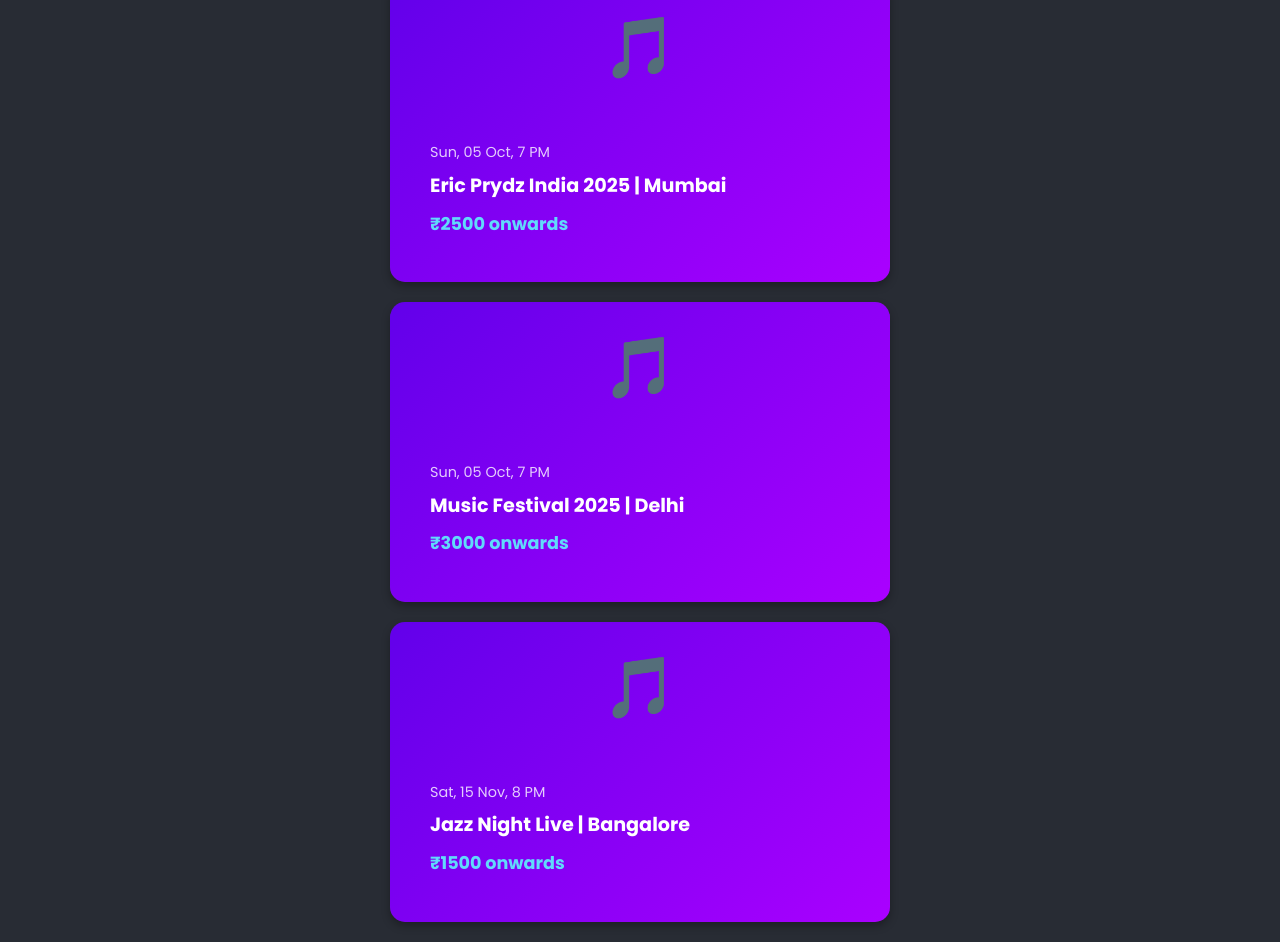
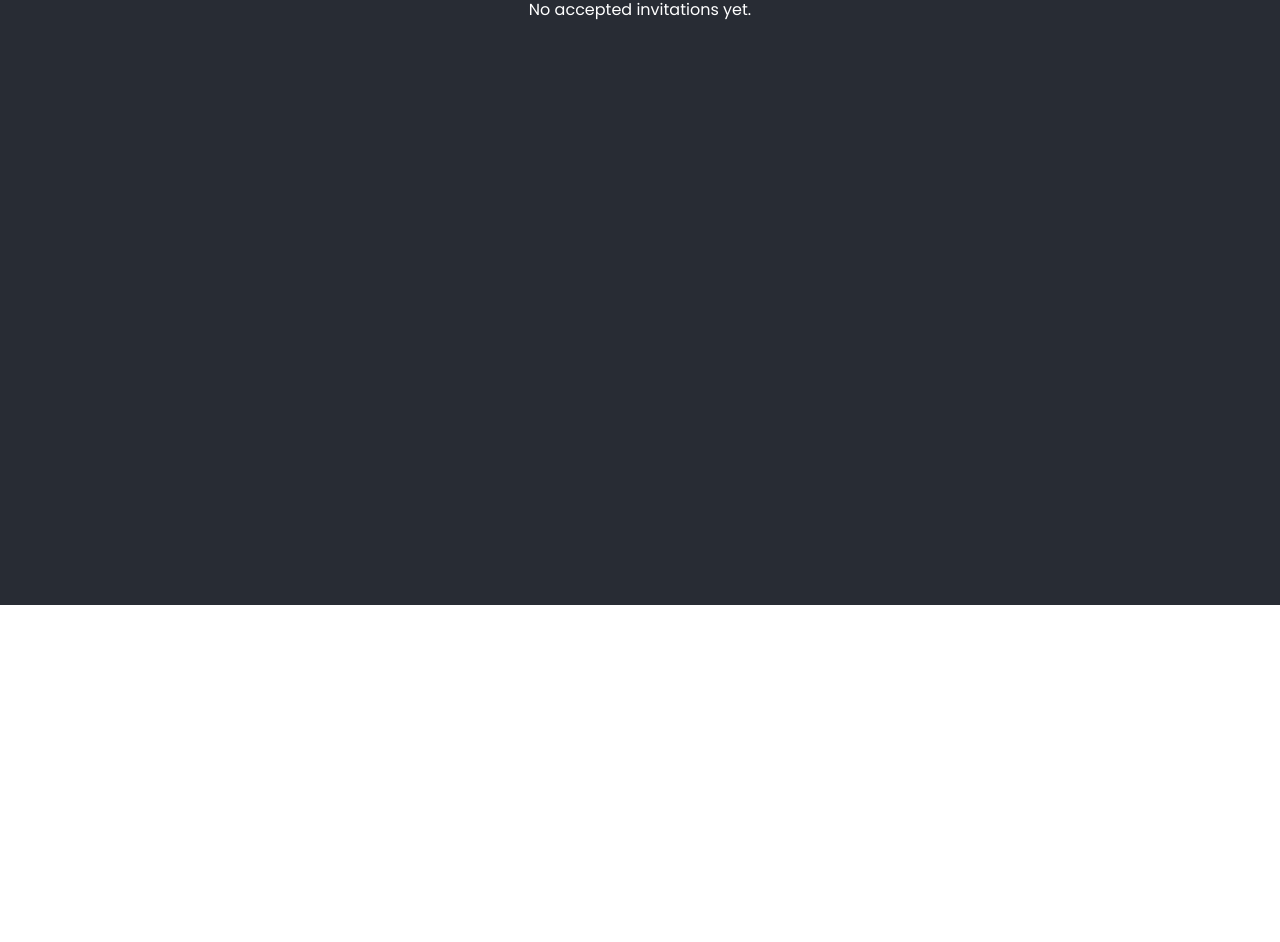
Before and after one commit to MR-HarshMeshram/invitef, a React (Vite) app: page /invited in a window 1280 px wide. Shown: the part 195-1137 px from the top of the page. After the commit the page ends 800 px from the top, so only its background shows below. Built offline with nearby package versions, Linux system fonts and the light colour scheme.

Commit message:
working on accept button

```diff
--- a/src/HomeDisplay.jsx
+++ b/src/HomeDisplay.jsx
@@ -2,7 +2,7 @@
 import { useNavigate } from 'react-router-dom';
 import './InvitationDisplay.css'; // Reuse the existing CSS for styling
 
-function HomeDisplay({ invitation, loggedInUserEmail, handleGalleryClick, handleUploadClick, handleShareClick, handleDeleteClick, handleAcceptClick, handleDeclineClick }) {
+function HomeDisplay({ invitation, loggedInUserEmail, handleGalleryClick, handleUploadClick, handleShareClick, handleDeleteClick, handleAcceptClick, handleDeclineClick, hasAccepted }) {
   const navigate = useNavigate();
 
   if (!invitation) {
@@ -36,7 +36,9 @@
           )}
         </p>
         <div className="card-actions">
-          <button className="action-button gallery-button" onClick={handleGalleryClick}>Gallery</button>
+          {hasAccepted && (
+            <button className="action-button gallery-button" onClick={handleGalleryClick}>Gallery</button>
+          )}
           {loggedInUserEmail === invitation.createdByEmail && (
             <button className="action-button upload-button" onClick={handleUploadClick}>Upload</button>
           )}
--- a/src/InvitationDisplay.jsx
+++ b/src/InvitationDisplay.jsx
@@ -13,6 +13,7 @@
   const [error, setError] = useState(null); // Add error state
   const [showLoginPopup, setShowLoginPopup] = useState(false); // New state for login pop-up
   const [loggedInUserEmail, setLoggedInUserEmail] = useState(localStorage.getItem('userEmail')); // Get logged in user's email
+  const [hasAccepted, setHasAccepted] = useState(false); // New state to track if invitation has been accepted
 
   // Memoized function to fetch invitation details
   const fetchInvitation = React.useCallback(async () => {
@@ -161,7 +162,9 @@
         }
 
         alert('Invitation accepted!');
-        navigate('/home'); // Or to an 'invited' tab/page
+        setHasAccepted(true); // Set hasAccepted to true upon successful acceptance
+        // Navigate to the 'invited' page/tab and pass the accepted invitation
+        navigate('/invited', { state: { acceptedInvitation: invitation } });
       } catch (error) {
         console.error('Error accepting invitation:', error);
         alert(`Error: ${error.message}`);
@@ -215,6 +218,7 @@
             handleDeleteClick={handleDeleteClick}
             handleAcceptClick={handleAcceptClick}
             handleDeclineClick={handleDeclineClick}
+            hasAccepted={hasAccepted} // Pass the new state here
           />
         </div>
       )}
--- a/src/Invited.jsx
+++ b/src/Invited.jsx
@@ -1,44 +1,65 @@
-import React from 'react';
-import { useNavigate } from 'react-router-dom';
+import React, { useEffect, useState } from 'react';
+import { useLocation, useNavigate } from 'react-router-dom';
 import './Invited.css';
 
 function Invited() {
   const navigate = useNavigate();
+  const location = useLocation();
+  const [acceptedInvitations, setAcceptedInvitations] = useState([]);
 
-  const handleCardClick = () => {
-    navigate('/event-gallery');
+  useEffect(() => {
+    // Load existing accepted invitations from local storage on component mount
+    const storedInvitations = JSON.parse(localStorage.getItem('acceptedInvitations')) || [];
+    setAcceptedInvitations(storedInvitations);
+
+    // Check if there's a new accepted invitation from navigation state
+    if (location.state?.acceptedInvitation) {
+      const newInvitation = location.state.acceptedInvitation;
+      const isAlreadyAdded = storedInvitations.some(inv => inv._id === newInvitation._id);
+
+      if (!isAlreadyAdded) {
+        const updatedInvitations = [...storedInvitations, newInvitation];
+        localStorage.setItem('acceptedInvitations', JSON.stringify(updatedInvitations));
+        setAcceptedInvitations(updatedInvitations);
+      }
+      // Clear the state so it doesn't re-add on subsequent visits
+      window.history.replaceState({}, document.title);
+    }
+  }, [location.state]);
+
+  const handleCardClick = (invitationId) => {
+    navigate(`/event-gallery/${invitationId}`);
   };
 
   return (
     <div className="invited-container">
       <h1>Invited Events</h1>
       <div className="card-container">
-        <div className="card" onClick={handleCardClick} style={{ cursor: 'pointer' }}>
-          <span style={{ fontSize: '60px' }}>🎵</span>
-          <div className="event-details">
-            <p className="event-date">Sun, 05 Oct, 7 PM</p>
-            <p className="event-name">Eric Prydz India 2025 | Mumbai</p>
-            <p className="event-price">₹2500 onwards</p>
-          </div>
-        </div>
-
-        <div className="card" onClick={handleCardClick} style={{ cursor: 'pointer' }}>
-          <span style={{ fontSize: '60px' }}>🎵</span>
-          <div className="event-details">
-            <p className="event-date">Sun, 05 Oct, 7 PM</p>
-            <p className="event-name">Music Festival 2025 | Delhi</p>
-            <p className="event-price">₹3000 onwards</p>
-          </div>
-        </div>
-
-        <div className="card" onClick={handleCardClick} style={{ cursor: 'pointer' }}>
-          <span style={{ fontSize: '60px' }}>🎵</span>
-          <div className="event-details">
-            <p className="event-date">Sat, 15 Nov, 8 PM</p>
-            <p className="event-name">Jazz Night Live | Bangalore</p>
-            <p className="event-price">₹1500 onwards</p>
-          </div>
-        </div>
+        {acceptedInvitations.length > 0 ? (
+          acceptedInvitations.map((invitation) => (
+            <div
+              className="card"
+              key={invitation._id}
+              onClick={() => handleCardClick(invitation._id)}
+              style={{ cursor: 'pointer' }}
+            >
+              {invitation.invitationImage && (
+                <img src={invitation.invitationImage.url} alt="Invitation Card" className="invitation-image" />
+              )}
+              <div className="event-details">
+                <p className="event-date">
+                  {invitation.eventDate
+                    ? new Date(invitation.eventDate).toLocaleDateString('en-US', { weekday: 'short', year: 'numeric', month: 'short', day: 'numeric', hour: 'numeric', minute: 'numeric' })
+                    : 'Date Not Available'}
+                </p>
+                <p className="event-name">{invitation.eventName}</p>
+                <p className="event-price">Hosted by: {invitation.invitedBy}</p> {/* Assuming invitedBy is the host */}
+              </div>
+            </div>
+          ))
+        ) : (
+          <p>No accepted invitations yet.</p>
+        )}
       </div>
     </div>
   );
```
